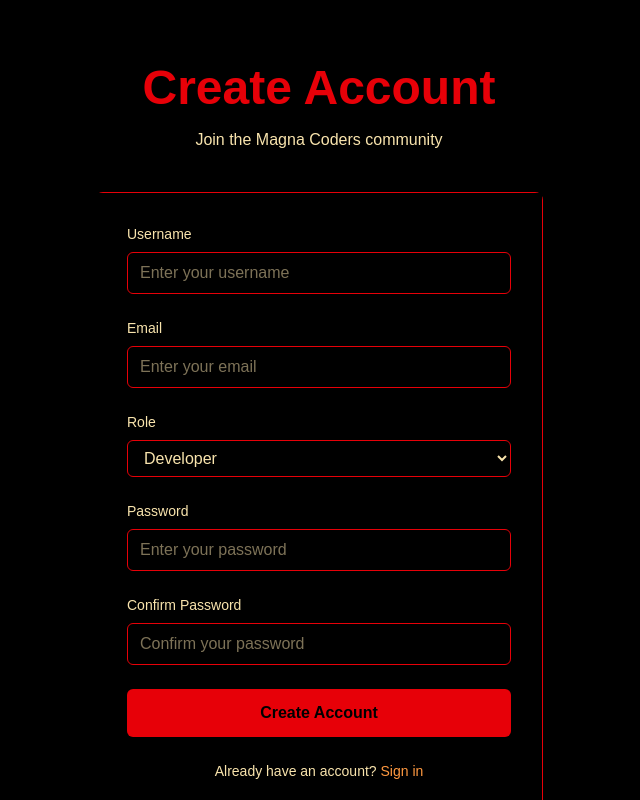
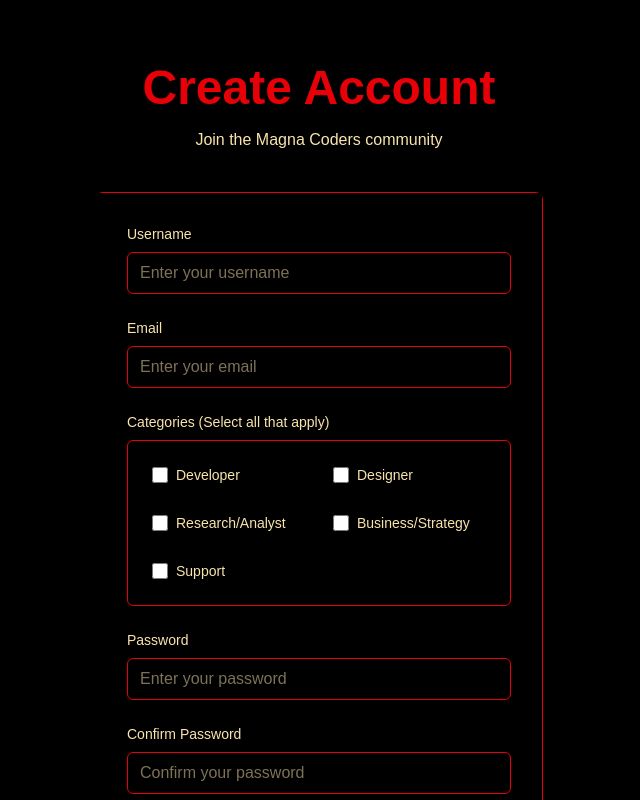
Before and after one commit to dev-dantez/magna-code, a Next.js app: page /create-account in a window 1280 px wide. Shown: the top 800 px of the page, without its empty margins (321-961 px from the left). Built offline with nearby package versions, Linux system fonts and the light colour scheme.

Commit message:
categories

```diff
--- a/app/create-account/page.tsx
+++ b/app/create-account/page.tsx
@@ -8,7 +8,8 @@ export default function CreateAccount() {
     email: '',
     password: '',
     confirmPassword: '',
-    role: 'developer'
+    selectedCategories: [] as string[],
+    selectedRoles: [] as string[]
   });
 
   const [errors, setErrors] = useState<Record<string, string>>({});
@@ -24,6 +25,61 @@ export default function CreateAccount() {
     if (errors[name]) {
       setErrors(prev => ({ ...prev, [name]: '' }));
     }
+  };
+
+  const handleCategoryChange = (category: string) => {
+    setFormData(prev => {
+      const newCategories = prev.selectedCategories.includes(category)
+        ? prev.selectedCategories.filter(c => c !== category)
+        : [...prev.selectedCategories, category];
+
+      // Remove roles from deselected categories
+      const newRoles = prev.selectedRoles.filter(role => {
+        const categoryData = roleCategories[category as keyof typeof roleCategories];
+        return !categoryData || newCategories.some(cat =>
+          roleCategories[cat as keyof typeof roleCategories]?.includes(role)
+        );
+      });
+
+      return {
+        ...prev,
+        selectedCategories: newCategories,
+        selectedRoles: newRoles
+      };
+    });
+  };
+
+  const handleRoleChange = (role: string) => {
+    setFormData(prev => ({
+      ...prev,
+      selectedRoles: prev.selectedRoles.includes(role)
+        ? prev.selectedRoles.filter(r => r !== role)
+        : [...prev.selectedRoles, role]
+    }));
+  };
+
+  const roleCategories = {
+    "Developer": [
+      "Frontend Developer", "Backend Developer", "Fullstack Developer", "Mobile App Developer",
+      "DevOps Engineer", "Data Engineer", "AI/ML Engineer", "Blockchain Developer",
+      "Game Developer", "Embedded Systems Developer"
+    ],
+    "Designer": [
+      "UI Designer", "UX Designer", "Product Designer", "Graphic Designer",
+      "Motion Designer", "Web Designer", "Branding/Identity Designer"
+    ],
+    "Research/Analyst": [
+      "Data Scientist", "Data Analyst", "Business Analyst", "Market Researcher",
+      "QA/Test Engineer", "User Researcher", "Security Analyst"
+    ],
+    "Business/Strategy": [
+      "Project Manager", "Product Manager", "Business Development", "Marketing Specialist",
+      "Sales & Partnerships", "Finance & Operations", "Legal/Compliance Advisor"
+    ],
+    "Support": [
+      "Community Manager", "Technical Writer", "Content Creator", "Mentor/Coach",
+      "Customer Support", "Recruiter/Talent Scout", "Educator/Trainer"
+    ]
   };
 
   const handleSubmit = (e: React.FormEvent) => {
@@ -46,6 +102,12 @@ export default function CreateAccount() {
     }
     if (formData.password !== formData.confirmPassword) {
       newErrors.confirmPassword = 'Passwords do not match';
+    }
+    if (formData.selectedCategories.length === 0) {
+      newErrors.categories = 'Please select at least one category';
+    }
+    if (formData.selectedRoles.length === 0) {
+      newErrors.roles = 'Please select at least one role';
     }
 
     if (Object.keys(newErrors).length === 0) {
@@ -252,23 +314,64 @@ export default function CreateAccount() {
                 )}
               </div>
 
-              {/* Role */}
+              {/* Categories */}
               <div>
                 <label className="block text-[#F9E4AD] font-mono text-sm font-medium mb-2">
-                  Role
+                  Categories (Select all that apply)
                 </label>
-                <select
-                  name="role"
-                  value={formData.role}
-                  onChange={handleChange}
-                  className="w-full px-3 py-2 bg-black border border-[#E70008] rounded-md text-[#F9E4AD] font-mono focus:outline-none focus:border-[#FF9940] focus:ring-1 focus:ring-[#FF9940]"
-                >
-                  <option value="developer">Developer</option>
-                  <option value="designer">Designer</option>
-                  <option value="problem-solver">Problem Solver</option>
-                  <option value="other">Other</option>
-                </select>
+                <div className="relative p-4 border border-[#E70008] rounded-md">
+                  <div className="grid grid-cols-1 sm:grid-cols-2 gap-3">
+                    {Object.keys(roleCategories).map((category) => (
+                      <label key={category} className="flex items-center space-x-2 cursor-pointer hover:bg-[#E70008]/10 p-2 rounded transition-colors">
+                        <input
+                          type="checkbox"
+                          checked={formData.selectedCategories.includes(category)}
+                          onChange={() => handleCategoryChange(category)}
+                          className="w-4 h-4 text-[#E70008] bg-black border border-[#E70008] rounded focus:ring-[#FF9940] focus:ring-1"
+                        />
+                        <span className="text-[#F9E4AD] font-mono text-sm">{category}</span>
+                      </label>
+                    ))}
+                  </div>
+                </div>
+                {errors.categories && (
+                  <p className="text-[#E70008] font-mono text-xs mt-1">{errors.categories}</p>
+                )}
               </div>
+
+              {/* Roles */}
+              {formData.selectedCategories.length > 0 && (
+                <div>
+                  <label className="block text-[#F9E4AD] font-mono text-sm font-medium mb-2">
+                    Roles (Select all that apply)
+                  </label>
+                  <div className="space-y-4">
+                    {formData.selectedCategories.map((category) => (
+                      <div key={category}>
+                        <h4 className="text-[#FF9940] font-mono text-sm font-semibold mb-2">
+                          {category}
+                        </h4>
+                        <div className="grid grid-cols-1 sm:grid-cols-2 gap-2">
+                          {roleCategories[category as keyof typeof roleCategories]?.map((role) => (
+                            <label key={role} className="flex items-center space-x-2 cursor-pointer">
+                              <input
+                                type="checkbox"
+                                checked={formData.selectedRoles.includes(role)}
+                                onChange={() => handleRoleChange(role)}
+                                className="w-4 h-4 text-[#E70008] bg-black border border-[#E70008] rounded focus:ring-[#FF9940] focus:ring-1"
+                              />
+                              <span className="text-[#F9E4AD] font-mono text-xs">{role}</span>
+                            </label>
+                          ))}
+                        </div>
+                      </div>
+                    ))}
+                  </div>
+                  {errors.roles && (
+                    <p className="text-[#E70008] font-mono text-xs mt-1">{errors.roles}</p>
+                  )}
+                </div>
+              )}
 
               {/* Password */}
               <div>
```
